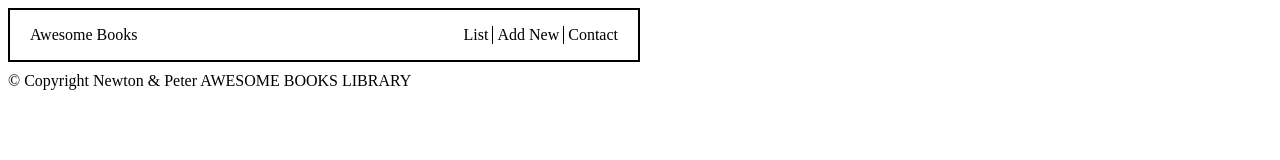
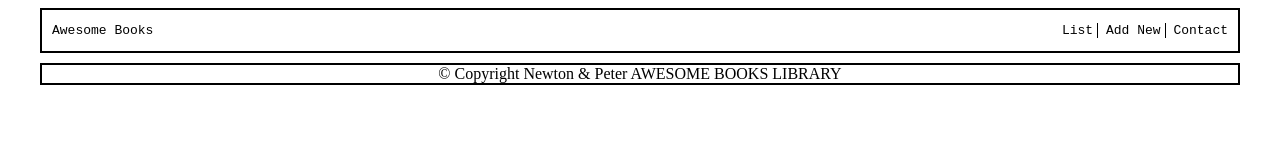
Before and after one commit to altontonn/library, a website: page index.html in a window 1280 px wide. Drawn offline with Linux system fonts and the light colour scheme.

Commit message:
Styled contact section and footer

```diff
--- a/main.css
+++ b/main.css
@@ -3,6 +3,15 @@
   padding: 0;
   border: 0;
 }
+
+.firstContainer {
+  display: flex;
+  flex-direction: column;
+  align-items: center;
+  font-family: monospace;
+}
+
+
 
 /* .firstContainer {
   display: flex;
@@ -34,6 +43,10 @@
   display: none;
 }
 
+.d-none:active {
+  display: block;
+}
+
 table {
   border: 3px solid;
   width: 50%;
@@ -49,7 +62,7 @@ tr:nth-child(even) {
   background-color: #f2f2f2;
 }
 
-.div-line {
+/* .div-line {
   margin-top: 2rem;
   width: 25%;
 }
@@ -57,8 +70,8 @@ tr:nth-child(even) {
 .line {
   border: 0;
   height: 2px;
-  background-image: linear-gradient(to right, transparent, #000, transparent);
-}
+  background-image: linear-gradient(to right, transparent, #000, transparent); */
+/*  */
 
 input[type=submit] {
   padding: 5px 15px;
@@ -114,9 +127,13 @@ a.btn:hover {
 .navigation {
   display: flex;
   justify-content: space-between;
-  width: 50%;
+  /* width: 50%; */
   border: 2px solid;
-  padding: 0 20px;
+  /* padding: 0 20px; */
+  width: 1200px;
+  max-width: calc(100% - 20px);
+  margin: 0 auto;
+  padding: 0 10px;
 }
 
 .navigation ul li{
@@ -137,3 +154,13 @@ a.btn:hover {
   color: #4a60f1;
   cursor: pointer;
 }
+
+.lastContainer {
+  display: flex;
+  justify-content: center;
+  border: 2px solid;
+  width: 1200px;
+  max-width: calc(100% - 20px);
+  margin: 0 auto;
+  padding: 0 10px;
+}
```
